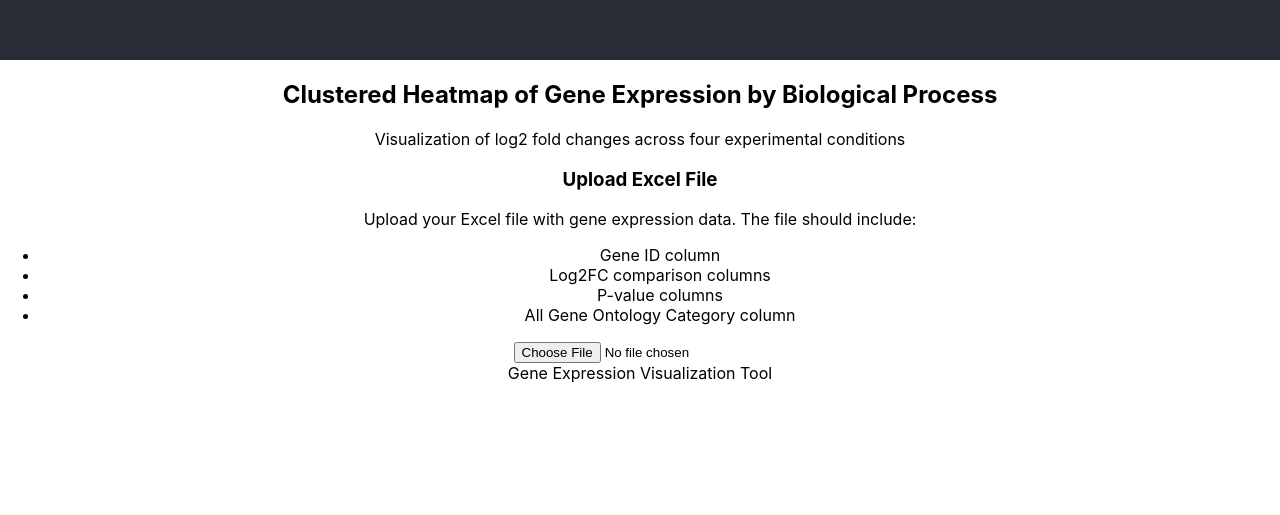
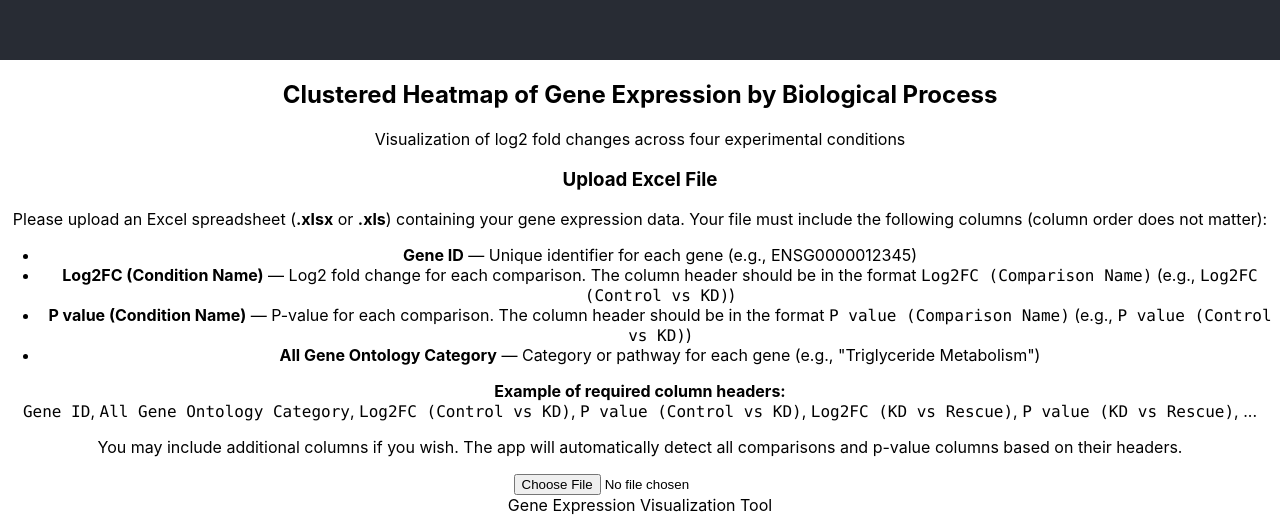
Before and after one commit to prungta/geneheatmap, a React (Create React App) app: page / in a window 1280 px wide. Shown: the part 740-1255 px from the top of the page. Before the commit the page ends 1123 px from the top, so only its background shows below. Built offline with nearby package versions, Linux system fonts and the light colour scheme.

Commit message:
Clarify Excel upload instructions: specify required columns, formats, and provide example for users

```diff
--- a/src/ClusteredHeatmap.js
+++ b/src/ClusteredHeatmap.js
@@ -513,14 +513,21 @@ const renderHeatmap = () => {
       <div className="mb-6 p-4 border rounded bg-gray-50">
         <h3 className="font-bold mb-2">Upload Excel File</h3>
         <p className="text-sm mb-2">
-          Upload your Excel file with gene expression data. The file should include:
-        </p>
-        <ul className="text-sm list-disc pl-6 mb-4">
-          <li>Gene ID column</li>
-          <li>Log2FC comparison columns</li>
-          <li>P-value columns</li>
-          <li>All Gene Ontology Category column</li>
-        </ul>
+  Please upload an Excel spreadsheet (<strong>.xlsx</strong> or <strong>.xls</strong>) containing your gene expression data. Your file must include the following columns (column order does not matter):
+</p>
+<ul className="text-sm list-disc pl-6 mb-2">
+  <li><strong>Gene ID</strong> &mdash; Unique identifier for each gene (e.g., ENSG0000012345)</li>
+  <li><strong>Log2FC (Condition Name)</strong> &mdash; Log2 fold change for each comparison. The column header should be in the format <code>Log2FC (Comparison Name)</code> (e.g., <code>Log2FC (Control vs KD)</code>)</li>
+  <li><strong>P value (Condition Name)</strong> &mdash; P-value for each comparison. The column header should be in the format <code>P value (Comparison Name)</code> (e.g., <code>P value (Control vs KD)</code>)</li>
+  <li><strong>All Gene Ontology Category</strong> &mdash; Category or pathway for each gene (e.g., "Triglyceride Metabolism")</li>
+</ul>
+<p className="text-xs text-gray-600 mb-2">
+  <strong>Example of required column headers:</strong><br/>
+  <code>Gene ID</code>, <code>All Gene Ontology Category</code>, <code>Log2FC (Control vs KD)</code>, <code>P value (Control vs KD)</code>, <code>Log2FC (KD vs Rescue)</code>, <code>P value (KD vs Rescue)</code>, ...
+</p>
+<p className="text-xs text-gray-600 mb-4">
+  You may include additional columns if you wish. The app will automatically detect all comparisons and p-value columns based on their headers.
+</p>
         <input
           type="file"
           accept=".xlsx, .xls"
```
